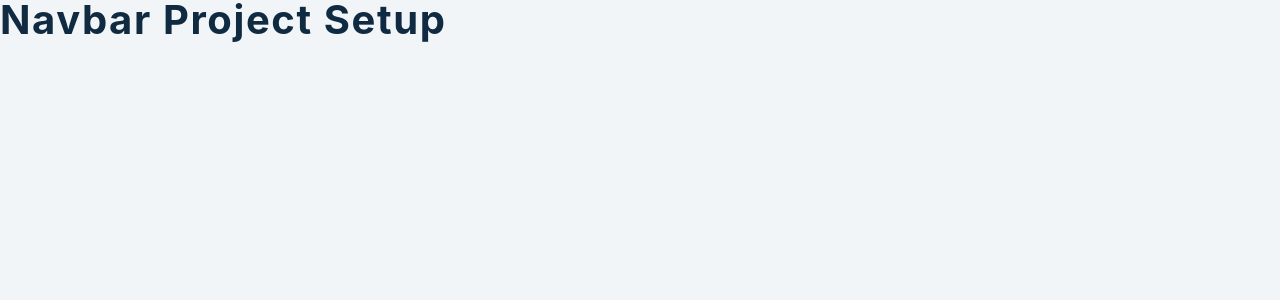
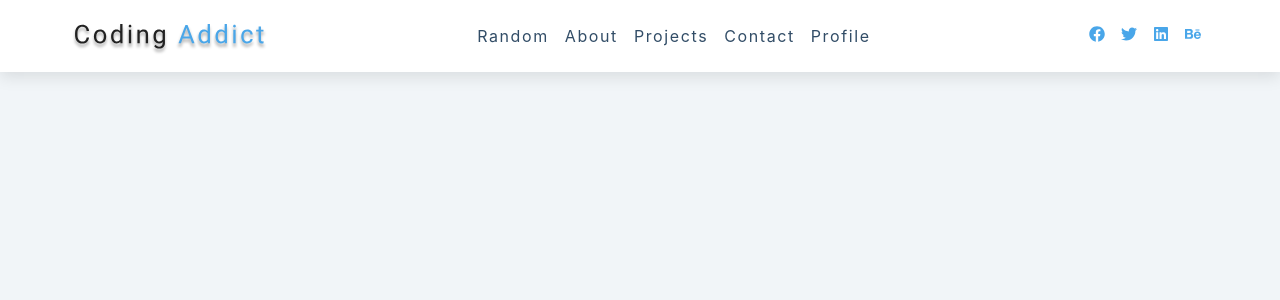
Before and after one commit to yasir-isse/react-navbar-component, a React (Create React App) app: page / in a window 1280 px wide. Shown: the top 300 px of the page. Built offline with nearby package versions, Linux system fonts and the light colour scheme.

Commit message:
add navbar component

```diff
--- a/src/App.js
+++ b/src/App.js
@@ -3,7 +3,7 @@ import Navbar from "./Navbar";
 function App() {
   return (
     <>
-      <h2>navbar project setup</h2>
+      <Navbar />
     </>
   );
 }
```
